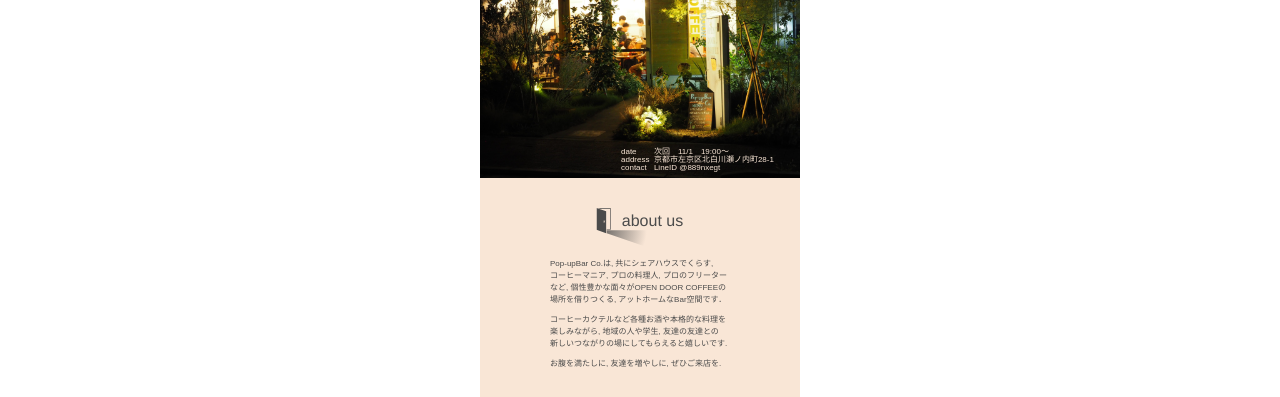
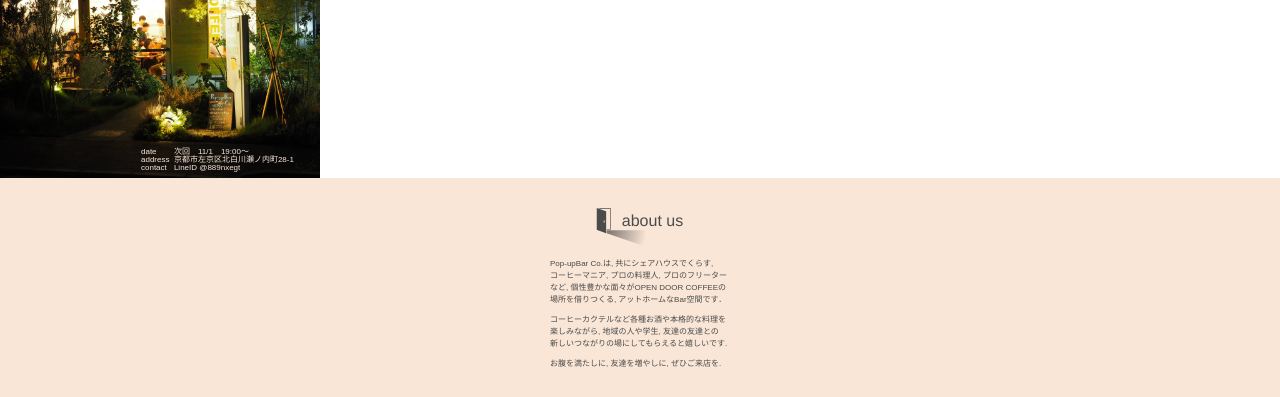
Before and after one commit to kty3131/Pop-upBarCo, a plain HTML site: page index.html in a window 1280 px wide. Shown: the part 62-459 px from the top of the page. Drawn offline with Linux system fonts and the light colour scheme.

Commit message:
Update style.css

```diff
--- a/css/style.css
+++ b/css/style.css
@@ -4,7 +4,7 @@
 
 #mainbox{
   margin:0 auto;
-  width: 320px;
+  width: 100%;
   position: relative;
 }
 .charbase{
```
